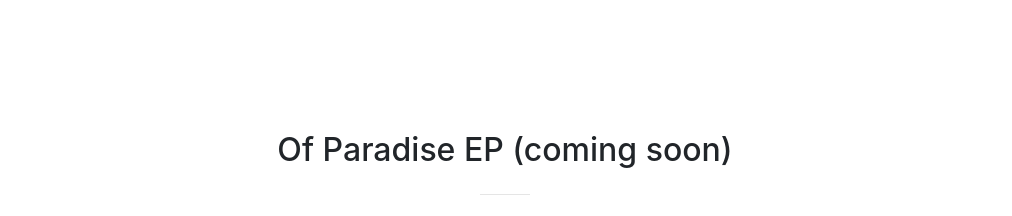
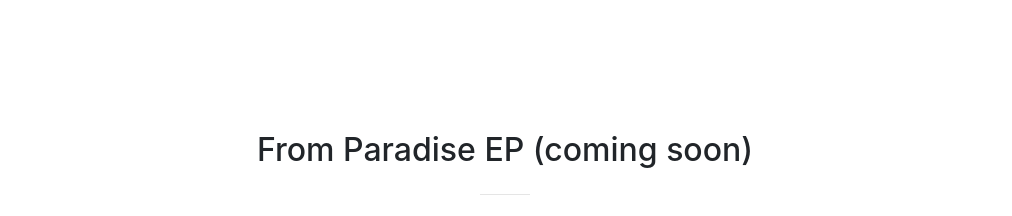
Before and after one commit to emrho/TATTATwebsite, a website with bundled scripts: page index.html in a window 1280 px wide. Shown: the part 1380-1596 px from the top of the page, without its empty margins (135-1147 px from the left). Built offline with nearby package versions, Linux system fonts and the light colour scheme.

Commit message:
from paradise

```diff
--- a/index.html
+++ b/index.html
@@ -182,7 +182,7 @@
       <div class="container">
           <div class="row">
               <div class="col-lg-8 mx-auto text-center">
-                <h2 class="section-heading">Of Paradise EP (coming soon)</h2>
+                <h2 class="section-heading">From Paradise EP (coming soon)</h2>
                 <hr class="my-4">
                 </div>
           </div>
```
